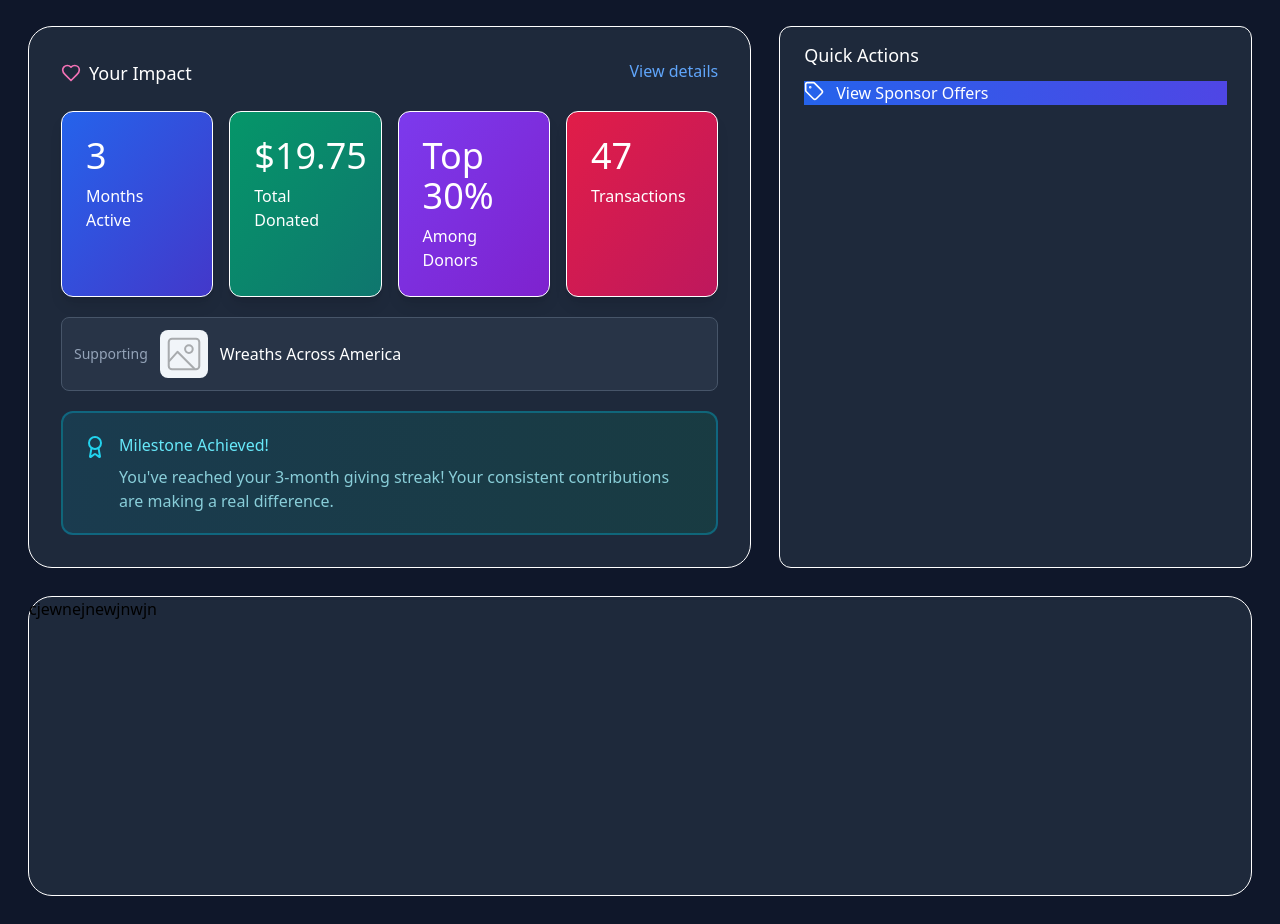
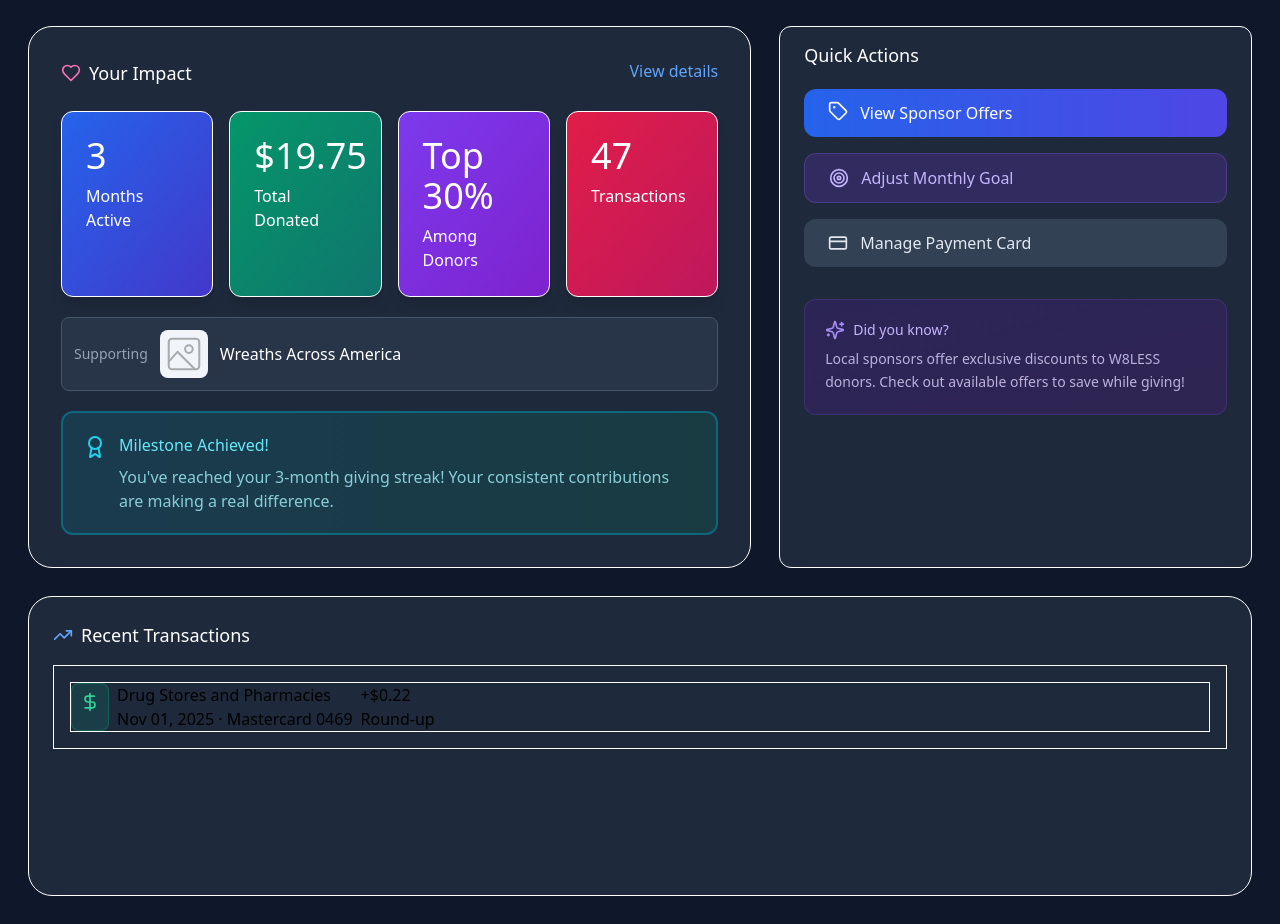
Before and after one commit to roshini-123/react, a React (Create React App) app in the folder react-git/: page / in a window 1280 px wide. Shown: the part 479-1403 px from the top of the page. Built offline with nearby package versions, Linux system fonts and the light colour scheme.

Commit message:
chnages added

```diff
--- a/react-git/src/donar-module/Dashboard.js
+++ b/react-git/src/donar-module/Dashboard.js
@@ -2,7 +2,56 @@ import react from "react";
 import { CreditCard } from "lucide-react";
 import { FaQuestionCircle } from "react-icons/fa";
 
+const transactionsList = [
+    {
+        "org_name":"Drug Stores and Pharmacies",
+        "card_name":"Mastercard 0469",
+        "date_time":"Nov 01, 2025",
+        "amount":"+$0.22",
+        "type":"Round-up"
 
+    },
+        {
+        "org_name":"Drug Stores and Pharmacies",
+        "card_name":"Mastercard 0469",
+        "date_time":"Nov 01, 2025",
+        "amount":"+$0.22",
+        "type":"Round-up"
+
+    },
+        {
+        "org_name":"Drug Stores and Pharmacies",
+        "card_name":"Mastercard 0469",
+        "date_time":"Nov 01, 2025",
+        "amount":"+$0.22",
+        "type":"Round-up"
+
+    },
+        {
+        "org_name":"Drug Stores and Pharmacies",
+        "card_name":"Mastercard 0469",
+        "date_time":"Nov 01, 2025",
+        "amount":"+$0.22",
+        "type":"Round-up"
+
+    },
+        {
+        "org_name":"Drug Stores and Pharmacies",
+        "card_name":"Mastercard 0469",
+        "date_time":"Nov 01, 2025",
+        "amount":"+$0.22",
+        "type":"Round-up"
+
+    },
+        {
+        "org_name":"Drug Stores and Pharmacies",
+        "card_name":"Mastercard 0469",
+        "date_time":"Nov 01, 2025",
+        "amount":"+$0.22",
+        "type":"Round-up"
+
+    }
+]
 
 
 const DashboardObj = () => {
@@ -116,17 +165,54 @@ const DashboardObj = () => {
                 </div>
             </div>
             <div className= "col-span-1 lg:col-span-2 rounded-3xl border border-white bg-slate-800 px-6 py-3.5 rounded-xl">
-                <h3 className="text-white text-lg mb-3">Quick Actions</h3>
-                <div className="bg-gradient-to-r from-blue-600 to-indigo-600 hover:from-blue-700 hover:to-indigo-700 gap-3 flex text-white">
+                <h3 className="text-white text-lg mb-5">Quick Actions</h3>
+                <div className="flex flex-col gap-4 mb-8">
+                       <div className="bg-gradient-to-r from-blue-600 to-indigo-600 hover:from-blue-700 hover:to-indigo-700 gap-3 flex text-white rounded-xl p-3 pl-6">
                     <svg xmlns="http://www.w3.org/2000/svg" width="24" height="24" viewBox="0 0 24 24" fill="none" stroke="currentColor" stroke-width="2" stroke-linecap="round" stroke-linejoin="round" class="lucide lucide-tag w-5 h-5"><path d="M12.586 2.586A2 2 0 0 0 11.172 2H4a2 2 0 0 0-2 2v7.172a2 2 0 0 0 .586 1.414l8.704 8.704a2.426 2.426 0 0 0 3.42 0l6.58-6.58a2.426 2.426 0 0 0 0-3.42z"></path><circle cx="7.5" cy="7.5" r=".5" fill="currentColor"></circle></svg>
                     <span>View Sponsor Offers</span>
                 </div>
-                <div></div>
-                <div></div>
-                <div></div>
+                <div className="bg-violet-600/20 hover:bg-violet-600/30 text-violet-300 border border-violet-500/30 rounded-xl flex gap-3 p-3 pl-6 items-center">
+                    <svg xmlns="http://www.w3.org/2000/svg" width="24" height="24" viewBox="0 0 24 24" fill="none" stroke="currentColor" stroke-width="2" stroke-linecap="round" stroke-linejoin="round" class="lucide lucide-target w-5 h-5"><circle cx="12" cy="12" r="10"></circle><circle cx="12" cy="12" r="6"></circle><circle cx="12" cy="12" r="2"></circle></svg>
+                    <span>Adjust Monthly Goal</span>
+                </div>
+                <div className="bg-slate-700 hover:bg-slate-600 text-slate-200 flex p-3 pl-6 gap-3 rounded-xl items-center">
+                    <svg xmlns="http://www.w3.org/2000/svg" width="24" height="24" viewBox="0 0 24 24" fill="none" stroke="currentColor" stroke-width="2" stroke-linecap="round" stroke-linejoin="round" class="lucide lucide-credit-card w-5 h-5"><rect width="20" height="14" x="2" y="5" rx="2"></rect><line x1="2" x2="22" y1="10" y2="10"></line></svg>
+                    <span>Manage Payment Card</span>
+                </div>
+
+                </div>
+                     <div className="bg-gradient-to-br from-violet-900/30 to-purple-900/30 border border-violet-500/20 p-5 rounded-xl">
+                    <div className="flex gap-2 mb-2">
+                        <svg xmlns="http://www.w3.org/2000/svg" width="24" height="24" viewBox="0 0 24 24" fill="none" stroke="currentColor" stroke-width="2" stroke-linecap="round" stroke-linejoin="round" class="lucide lucide-sparkles w-5 h-5 text-violet-400"><path d="M9.937 15.5A2 2 0 0 0 8.5 14.063l-6.135-1.582a.5.5 0 0 1 0-.962L8.5 9.936A2 2 0 0 0 9.937 8.5l1.582-6.135a.5.5 0 0 1 .963 0L14.063 8.5A2 2 0 0 0 15.5 9.937l6.135 1.581a.5.5 0 0 1 0 .964L15.5 14.063a2 2 0 0 0-1.437 1.437l-1.582 6.135a.5.5 0 0 1-.963 0z"></path><path d="M20 3v4"></path><path d="M22 5h-4"></path><path d="M4 17v2"></path><path d="M5 18H3"></path></svg>
+                        <h2 className="text-sm text-violet-300 font-medium">Did you know?</h2>
+                    </div>
+                    <h2 className="text-sm text-violet-200/80 leading-relaxed">Local sponsors offer exclusive discounts to W8LESS donors. Check out available offers to save while giving!
+</h2>
+                </div>
+
 
             </div>
-            <div className="col-span-1 lg:col-span-5 h-[300px] rounded-3xl border border-white bg-slate-800">cjewnejnewjnwjn</div>
+            <div className="col-span-1 lg:col-span-5 h-[300px] rounded-3xl border border-white bg-slate-800 p-6">
+                <div className="flex gap-2 items-center">
+                    <svg xmlns="http://www.w3.org/2000/svg" width="24" height="24" viewBox="0 0 24 24" fill="none" stroke="currentColor" stroke-width="2" stroke-linecap="round" stroke-linejoin="round" class="lucide lucide-trending-up w-5 h-5 text-blue-400"><polyline points="22 7 13.5 15.5 8.5 10.5 2 17"></polyline><polyline points="16 7 22 7 22 13"></polyline></svg>
+                    <h3 className="text-white text-lg">Recent Transactions</h3>
+                </div>
+                <div className="border border-white p-4 mt-4">
+                    <div className="flex gap-2 border border-white">
+                        <div className="p-2 rounded-lg bg-gradient-to-br from-emerald-600/20 to-teal-600/20 border border-emerald-500/30">
+                            <svg xmlns="http://www.w3.org/2000/svg" width="24" height="24" viewBox="0 0 24 24" fill="none" stroke="currentColor" stroke-width="2" stroke-linecap="round" stroke-linejoin="round" class="lucide lucide-dollar-sign w-5 h-5 text-emerald-400"><line x1="12" x2="12" y1="2" y2="22"></line><path d="M17 5H9.5a3.5 3.5 0 0 0 0 7h5a3.5 3.5 0 0 1 0 7H6"></path></svg>
+                        </div>
+                        <div>
+                            <h1>Drug Stores and Pharmacies</h1>
+                            <p>Nov 01, 2025 · Mastercard 0469</p>
+                        </div>
+                        <div>
+                            <p>+$0.22</p>
+                            <p>Round-up</p>
+                        </div>
+                    </div>
+                </div>
+            </div>
         </div>
 
     )
```
